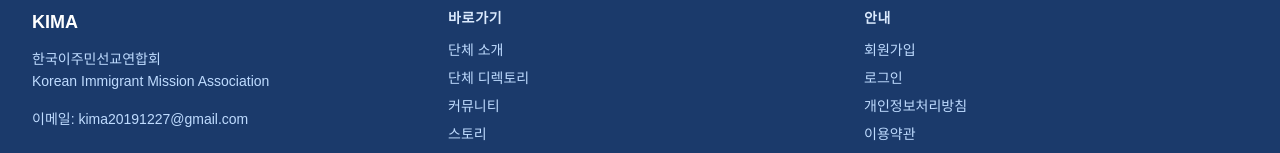
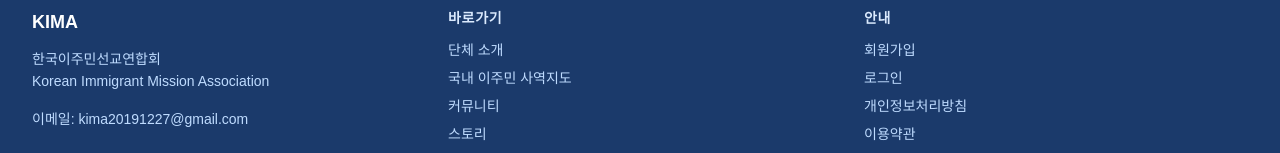
Before and after one commit to gumodolee-lgtm/kima2019, a Next.js app in the folder kima-website/: page / in a window 1280 px wide. Shown: the part 2623-2776 px from the top of the page. Built offline with nearby package versions, Linux system fonts and the light colour scheme; no server answers.

Commit message:
fix: 네트워크 사역 메뉴 '단체 디렉토리' → '국내 이주민 사역지도' 이름 변경

```diff
--- a/kima-website/src/components/layout/Footer.tsx
+++ b/kima-website/src/components/layout/Footer.tsx
@@ -22,7 +22,7 @@
             <h4 className="text-sm font-semibold text-blue-100 uppercase tracking-wider mb-3">바로가기</h4>
             <ul className="space-y-2 text-sm text-blue-200">
               <li><Link href="/about" className="hover:text-white transition-colors">단체 소개</Link></li>
-              <li><Link href="/network" className="hover:text-white transition-colors">단체 디렉토리</Link></li>
+              <li><Link href="/directory" className="hover:text-white transition-colors">국내 이주민 사역지도</Link></li>
               <li><Link href="/community" className="hover:text-white transition-colors">커뮤니티</Link></li>
               <li><Link href="/story" className="hover:text-white transition-colors">스토리</Link></li>
               <li><Link href="/donate" className="hover:text-white transition-colors">후원하기</Link></li>
--- a/kima-website/src/components/layout/Header.tsx
+++ b/kima-website/src/components/layout/Header.tsx
@@ -25,7 +25,7 @@
     href: '/network',
     label: '네트워크 사역',
     children: [
-      { href: '/directory',          label: '단체 디렉토리',      desc: '전국 이주민 사역 단체 지도' },
+      { href: '/directory',          label: '국내 이주민 사역지도', desc: '전국 이주민 사역 단체 지도' },
       { href: '/network',            label: '리스닝콜 안내',       desc: '전국 이주민 사역자 리스닝콜' },
       { href: '/network/schedule',   label: '일정 & 참석 신청',   desc: '다음 리스닝콜·포럼 일정 확인' },
       { href: '/network/archive',    label: '지난 포럼 아카이브',  desc: '지난 리스닝콜·포럼 기록' },
```
